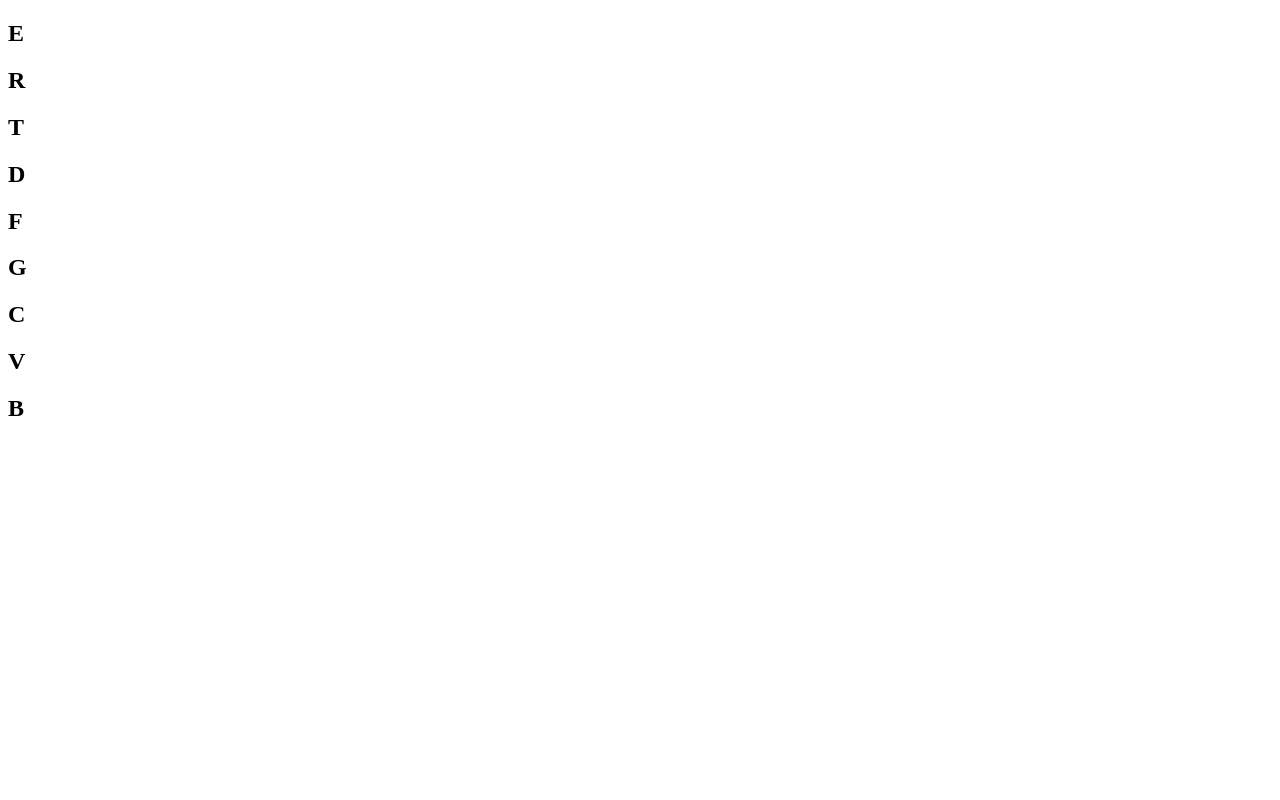
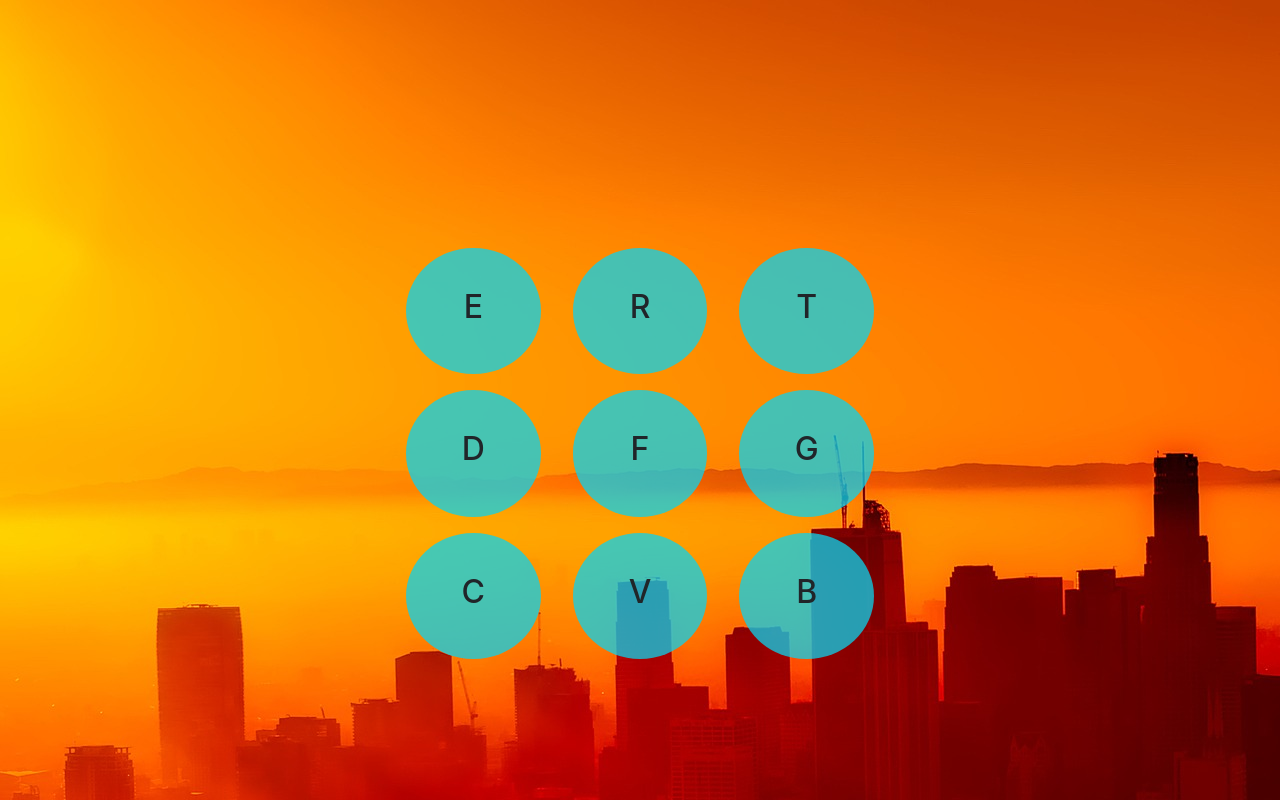
Before and after one commit to JulienT91/SoundBox, a plain HTML site: page index.html in a window 1280 px wide. Drawn offline with Linux system fonts and the light colour scheme.

Commit message:
Update index.html

```diff
--- a/index.html
+++ b/index.html
@@ -7,12 +7,12 @@
 
     <title>SoundBox</title>
 
-    <!-- <link href="./assets/bootstrap.css" rel="stylesheet"> -->
+    <link href="./assets/bootstrap.css" rel="stylesheet" />
     <link
       rel="stylesheet"
       href="https://use.fontawesome.com/releases/v5.8.2/css/all.css"
     />
-    <link href="./style.css" rel="stylesheet" />
+    <link href="main.css" rel="stylesheet" />
   </head>
 
   <body>
```
